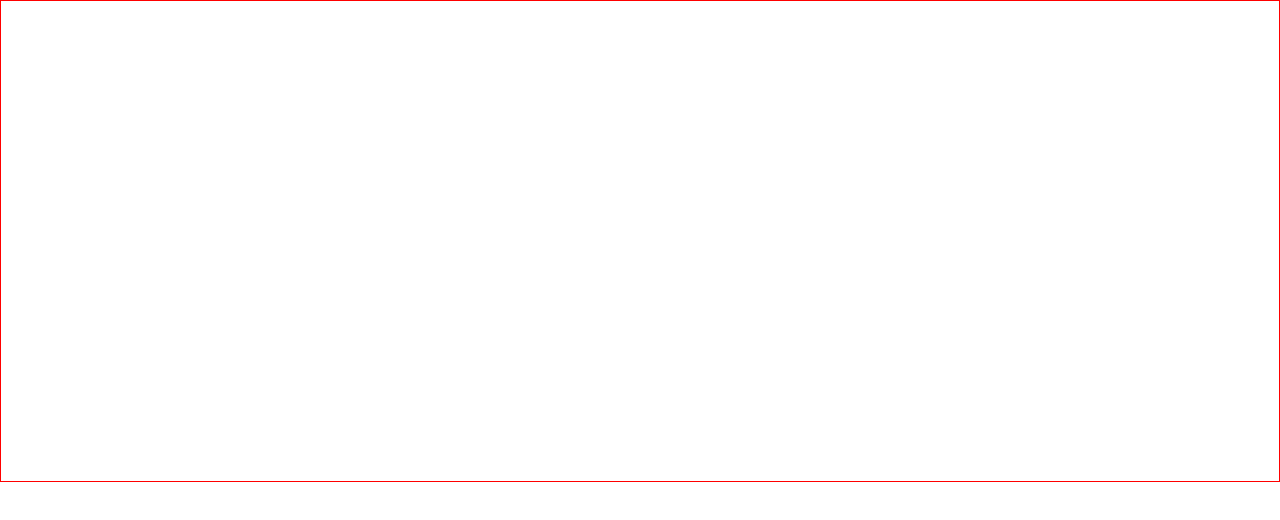
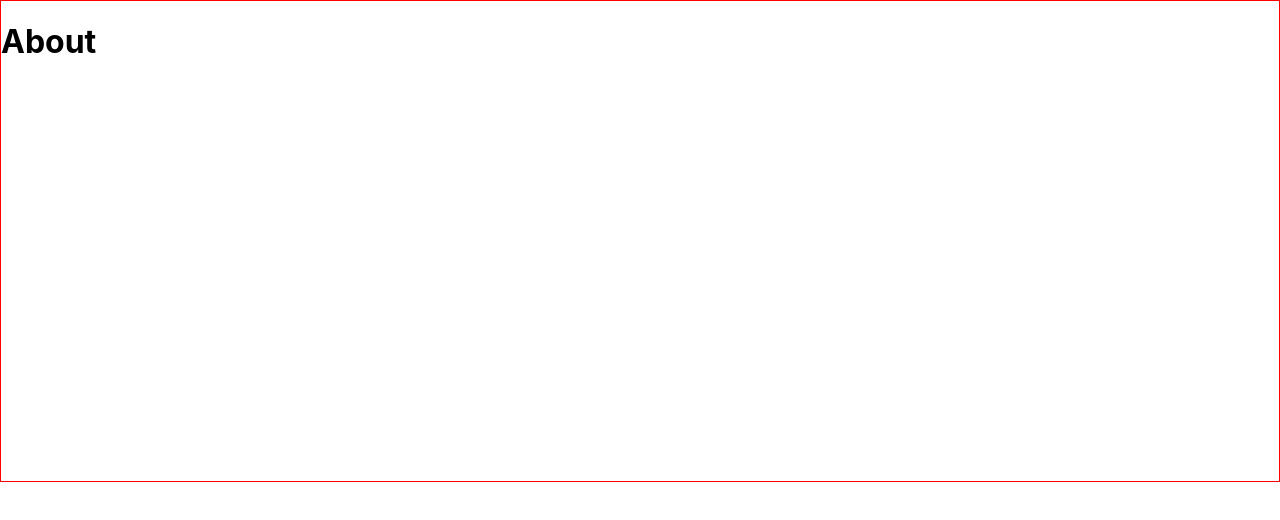
Before and after one commit to IagoMesquita/miniblog, a React (Create React App) app: page /about in a window 1280 px wide. Before the commit this address had no page. Shown: the top 520 px of the page. Built offline with nearby package versions, Linux system fonts and the light colour scheme.

Commit message:
feat: files pages and routes in app

```diff
--- a/src/App.js
+++ b/src/App.js
@@ -1,11 +1,19 @@
 import { BrowserRouter, Routes, Route, Navigate } from 'react-router-dom';
 import './App.css';
+
+// pages
+import Home from './pages/Home';
+import About from './pages/About';
+import NotFound from './pages/NotFound';
 
 function App() {
   return (
     <BrowserRouter>
       <div class="container">
         <Routes>
+          <Route path='/' element={ <Home /> }/>
+          <Route path='/about' element={ <About /> }/>
+          <Route path='*' element={ <NotFound/> } />
         </Routes>
       </div>
     </BrowserRouter>
--- a/src/pages/About/index.jsx
+++ b/src/pages/About/index.jsx
@@ -1,6 +1,9 @@
+// CSS
+// import styles from './About.modules.css';
+
 function About() {
   return (
-    <div>About</div>
+    <h1>About</h1>
   )
 }
 
--- /dev/null
+++ b/src/pages/Home/Home.module.css
@@ -0,0 +1,3 @@
+div {
+  color: blue
+}
--- a/src/pages/Home/index.jsx
+++ b/src/pages/Home/index.jsx
@@ -1,8 +1,9 @@
-import React from 'react'
+// CSS
+// import styles from './Home.modules.css';
 
 function Home() {
   return (
-    <div>Home</div>
+    <h1>Home</h1>
   )
 }
 
--- /dev/null
+++ b/src/pages/NotFound/index.jsx
@@ -0,0 +1,13 @@
+// CSS
+// import styles from './NotFound.modules.css';
+
+function NotFound() {
+  return (
+    <div>
+      <h1>Error: 404</h1>
+      <h2>Página não encontrada!</h2>
+    </div>
+  )
+}
+
+export default NotFound
```
Also changed, not shown: src/components/Navbar/Footer/Footer.module.css (added), src/components/Navbar/Footer/index.jsx (added), src/components/Navbar/Navbar.module.css (added), src/components/Navbar/index.jsx (added), src/pages/About/About.module.css (added), src/pages/NotFound/NotFound.module.css (added).
